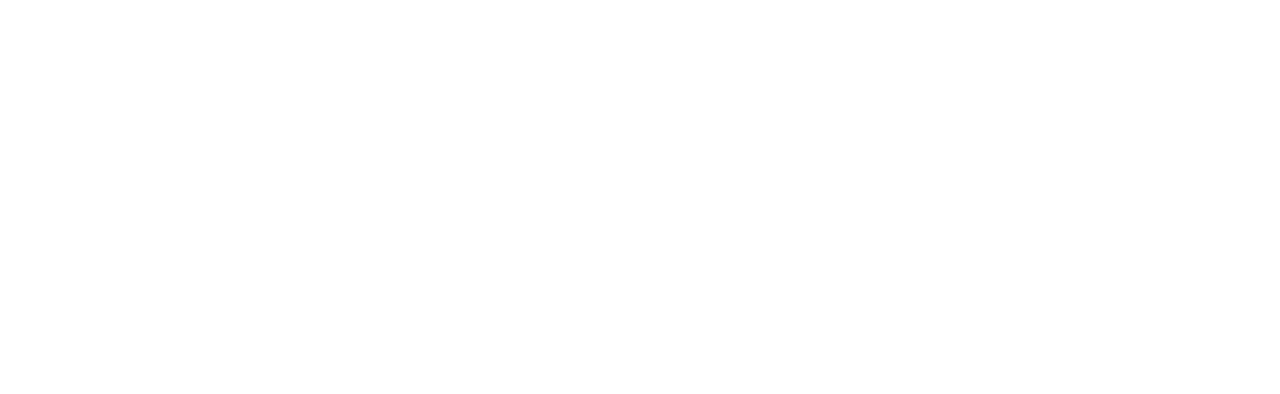
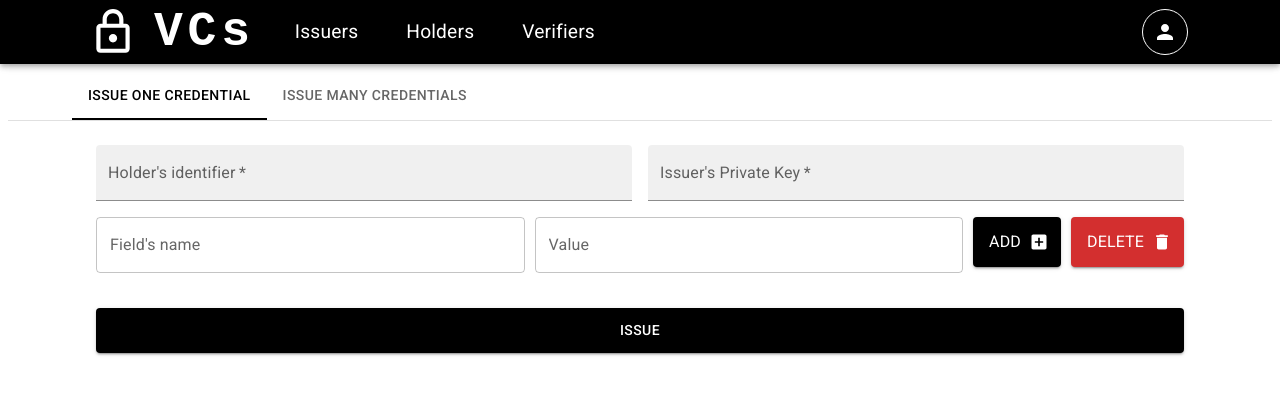
Before and after one commit to trislee02/verifiable-credential-system, a React (Create React App) app in the folder client/: page /issuers in a window 1280 px wide. Before the commit this address had no page. Shown: the top 394 px of the page. Built offline with nearby package versions, Linux system fonts and the light colour scheme; sample sign-in values are in the browser's storage.

Commit message:
Issue one credential (UI Only)

```diff
--- a/client/package.json
+++ b/client/package.json
@@ -7,6 +7,7 @@
     "@emotion/styled": "^11.11.0",
     "@fontsource/roboto": "^5.0.4",
     "@mui/icons-material": "^5.13.7",
+    "@mui/lab": "^5.0.0-alpha.135",
     "@mui/material": "^5.13.7",
     "@mui/styled-engine-sc": "^5.12.0",
     "@reduxjs/toolkit": "^1.9.5",
--- a/client/src/App.js
+++ b/client/src/App.js
@@ -1,17 +1,22 @@
 import React from "react";
 import Header from "./components/Header/Header";
 import { useSelector } from "react-redux";
-import { Navigate } from "react-router-dom";
+import { Routes, Route, Navigate } from "react-router-dom";
+import IssuersPage from "./components/Issuers/IssuersPage";
 
 const App = () => {
-    const authenticated = useSelector(store => store.authSlice.isAuthenticated);
+    const authenticated = useSelector((store) => store.authSlice.isAuthenticated);
     if (!authenticated) return <Navigate to="/auth/login" />;
     return (
         <React.Fragment>
             <Header />
-            <h1>Hello World!</h1>
+            <Routes>
+                <Route path="issuers" element={<IssuersPage />} />
+                <Route path="holders" element={<h1>This is Holders page</h1>} />
+                <Route path="verifiers" element={<h1>This is Verifiers page</h1>} />
+            </Routes>
         </React.Fragment>
     );
-}
+};
 
 export default App;
--- a/client/src/components/Header/Header.js
+++ b/client/src/components/Header/Header.js
@@ -10,7 +10,6 @@
 import Menu from "@mui/material/Menu";
 import MenuIcon from "@mui/icons-material/Menu";
 import Container from "@mui/material/Container";
-import Avatar from "@mui/material/Avatar";
 import LockOutlinedIcon from "@mui/icons-material/LockOutlined";
 import Tooltip from "@mui/material/Tooltip";
 import MenuItem from "@mui/material/MenuItem";
--- /dev/null
+++ b/client/src/components/Issuers/IssueOne.js
@@ -0,0 +1,112 @@
+import React, { useState } from "react";
+import TextField from "@mui/material/TextField";
+import Box from "@mui/material/Box";
+import Grid from "@mui/material/Grid";
+import AddBoxIcon from '@mui/icons-material/AddBox';
+import DeleteIcon from '@mui/icons-material/Delete';
+import Button from "@mui/material/Button";
+import Typography from "@mui/material/Typography";
+
+const IssueOne = () => {
+    const [holderIdentifier, setHolderIdentifier] = useState("");
+    const [issuerPrivateKey, setIssuePrivateKey] = useState("");
+    const [credentialFields, setCredentialFields] = useState([{ key: "", value: "", error: false, helperText: ""}]);
+
+    const onFieldKeyChange = (index, newKey) => {
+        setCredentialFields(prev => {
+            if (index < 0 || index >= prev.length) return;
+            let cloned = [...prev];
+            cloned[index].key = newKey;
+            if (cloned.filter(field => field.key === newKey).length > 1) {
+                cloned[index].error = true;
+                cloned[index].helperText = "WARNING! This field's name is duplicated! All the above fields with the same name will be overwritten!"
+            } else {
+                cloned[index].error = false;
+                cloned[index].helperText = ""
+            }
+            return cloned;
+        });
+    }
+
+    const onFieldValueChange = (index, newValue) => {
+        setCredentialFields(prev => {
+            if (index < 0 || index >= prev.length) return;
+            let cloned = [...prev];
+            cloned[index].value = newValue;
+            return cloned;
+        });
+    }
+
+    const onAddField = () => {
+        setCredentialFields(prev => {
+            let cloned = [...prev];
+            cloned.push({ key: "", value: "" });
+            return cloned;
+        });
+    }
+
+    const onDeleteField = (index) => {
+        setCredentialFields(prev => {
+            if (index < 0 || index >= prev.length) return;
+            let cloned = [...prev];
+            cloned.splice(index, 1);
+            return cloned;
+        });
+    }
+
+    const onIssue = () => {
+        let fields = credentialFields.filter(field => field.key.trim().length > 0 && field.value.trim().length > 0);
+        let credential = {};
+        for (const field of fields) {
+            credential[field.key] = field.value;
+        }
+        console.log(credential);
+    }
+
+    return(
+        <Box sx={{ marginInline: "5vw", display: "flex", justifyContent: "center" }}>
+            <Grid container spacing={2}>
+                <Grid item xs={12} sm={6}>
+                    <TextField value={holderIdentifier} onChange={(event) => setHolderIdentifier(event.target.value)}
+                        id="holder" label="Holder's identifier" variant="filled" fullWidth required/>
+                </Grid>
+                <Grid item xs={12} sm={6}>
+                    <TextField value={issuerPrivateKey} onChange={(event) => setIssuePrivateKey(event.target.value)}
+                        id="issuer" label="Issuer's Private Key" variant="filled" type="password" fullWidth required/>
+                </Grid>
+                <Grid item xs={12}>
+                {
+                    credentialFields.map((obj, index) => {
+                        return(
+                            <Box key={index} sx={{ display: "flex", gap: "10px", alignItems: "center", minHeight: "75px", minWidth: "70vw", maxWidth: "90vw" }}>
+                                <TextField label="Field's name" value={obj.key} onChange={(event) => onFieldKeyChange(index, event.target.value)}
+                                    sx={{ padding: "0px !important;", flex: 1, alignSelf: "flex-start" }}
+                                    error={obj.error} helperText={obj.helperText}/>
+                                <TextField label="Value" value={obj.value} onChange={(event) => onFieldValueChange(index, event.target.value)}
+                                    sx={{ padding: "0px !important;", flex: 1, alignSelf: "flex-start" }}/>
+                                <Button variant="contained" endIcon={<AddBoxIcon />} sx={{ height: "50px", width: "auto", alignSelf: "flex-start" }} onClick={onAddField}>
+                                    <Typography sx={{ display: { xs: "none", md: "inline" }}}>Add</Typography>
+                                </Button>
+                                <Button variant="contained" color="error" endIcon={<DeleteIcon />} sx={{ height: "50px", width: "auto", alignSelf: "flex-start" }} onClick={() => onDeleteField(index)}>
+                                    <Typography sx={{ display: { xs: "none", md: "inline" }}}>Delete</Typography>
+                                </Button>
+                            </Box>
+                        );
+                    })
+                }
+                {
+                    credentialFields.length === 0 &&
+                    <Button variant="contained" endIcon={<AddBoxIcon />} sx={{ height: "50px", width: "auto" }} onClick={onAddField}>
+                        Add Field
+                    </Button>
+                }
+                </Grid>
+                <Grid item xs={12}>
+                    <Button variant="contained" sx={{ width: "100%", padding: "10px 0px"}} onClick={onIssue}>Issue</Button>
+                </Grid>
+            </Grid>
+        </Box>
+    );
+}
+
+export default IssueOne;
--- /dev/null
+++ b/client/src/components/Issuers/IssuersPage.js
@@ -0,0 +1,28 @@
+import React, { useState } from "react";
+import Box from "@mui/material/Box";
+import Tab from "@mui/material/Tab";
+import TabContext from "@mui/lab/TabContext";
+import TabList from "@mui/lab/TabList";
+import TabPanel from "@mui/lab/TabPanel";
+import IssueOne from "./IssueOne";
+
+const IssuersPage = () => {
+    const [issueMode, setIssueMode] = useState("one"); // "one" or "many"
+
+    return (
+        <Box sx={{ width: "100%", typography: "body1" }}>
+            <TabContext value={issueMode}>
+                <Box sx={{ borderBottom: 1, borderColor: "divider" }}>
+                    <TabList onChange={(event, newMode) => setIssueMode(newMode)} sx={{ paddingInline: "5vw"}}>
+                        <Tab label="Issue one credential" value="one" />
+                        <Tab label="Issue many credentials" value="many" />
+                    </TabList>
+                </Box>
+                <TabPanel value="one"><IssueOne /></TabPanel>
+                <TabPanel value="many">Item Two</TabPanel>
+            </TabContext>
+        </Box>
+    );
+};
+
+export default IssuersPage;
--- a/client/src/index.js
+++ b/client/src/index.js
@@ -21,7 +21,7 @@
         <ThemeProvider theme={theme}>
             <BrowserRouter>
                 <Routes>
-                    <Route path="/" element={<App />} />
+                    <Route path="/*" element={<App />} />
                     <Route path="auth">
                         <Route path="login" element={<Login />} />
                         <Route path="register" element={<Register />} />
```
Also changed, not shown: 1 other file (tests, documents, lock files or other folders).
